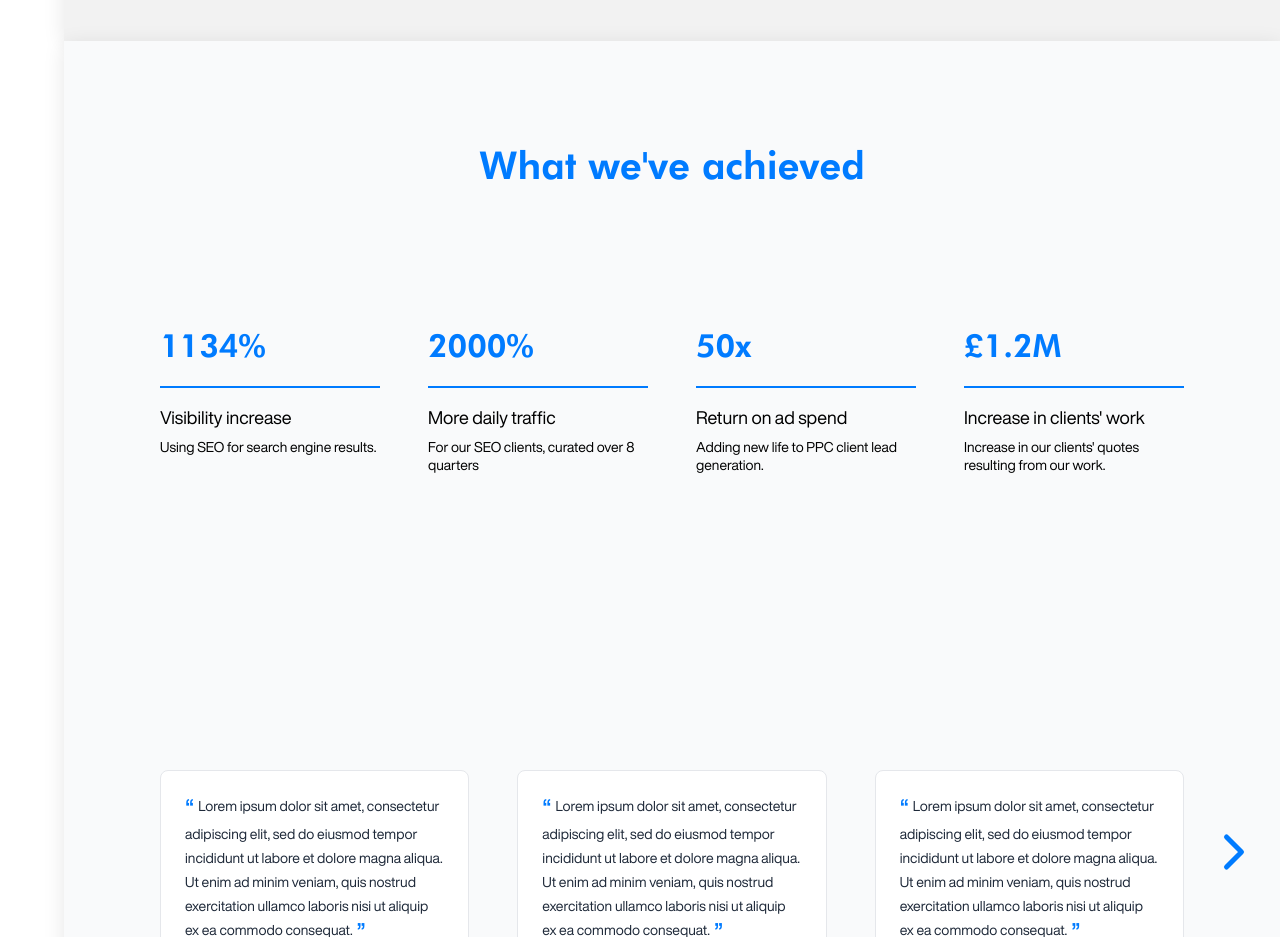
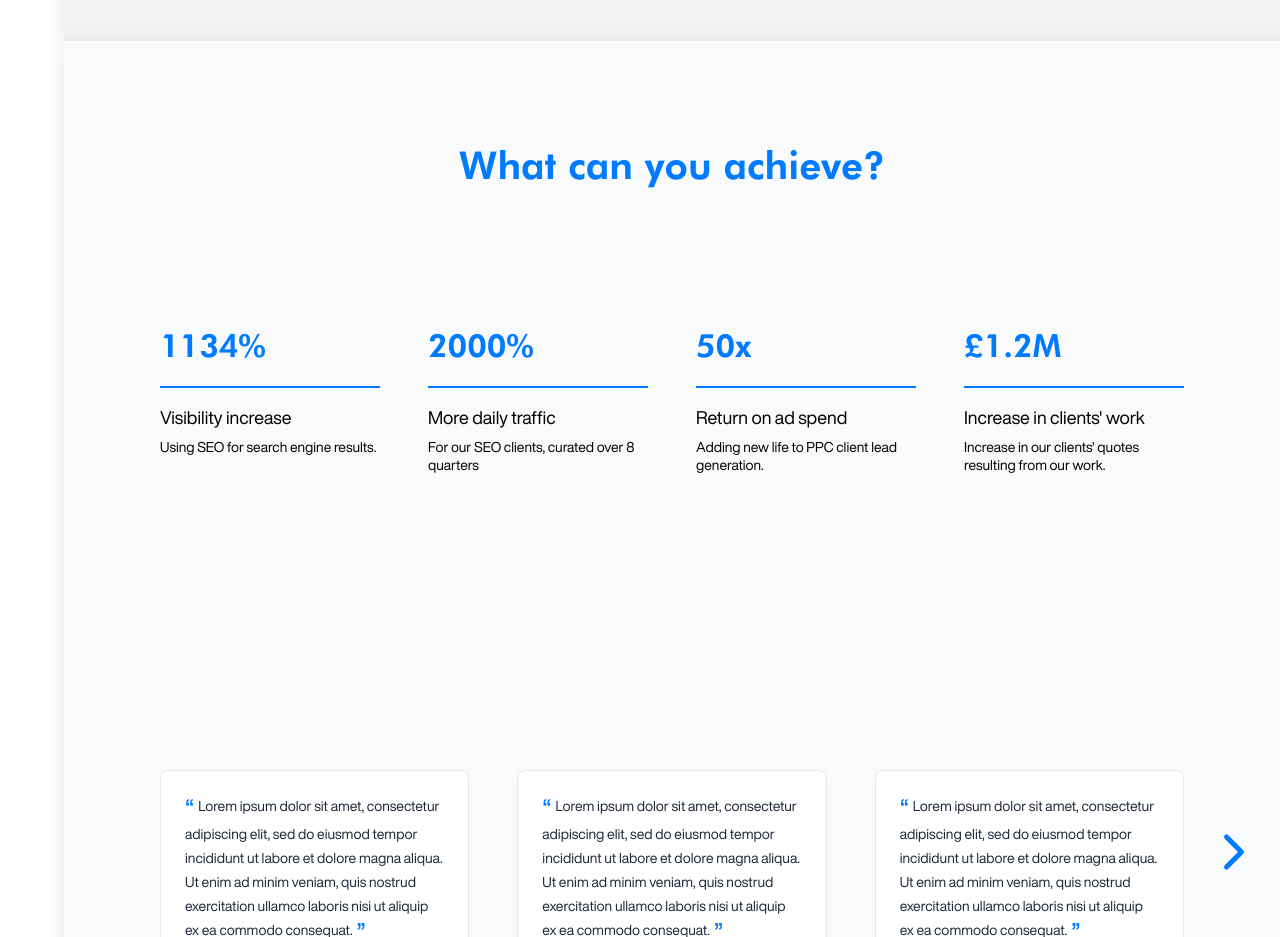
Before and after one commit to gabrielsaban/consultico-marketing-site, a Next.js app: page / in a window 1280 px wide. Shown: the part 3840-4777 px from the top of the page. Built offline with nearby package versions, Linux system fonts and the light colour scheme; no server answers.

Commit message:
heading change

```diff
--- a/src/sections/ProjectsSocialProof.tsx
+++ b/src/sections/ProjectsSocialProof.tsx
@@ -25,7 +25,7 @@ export default function ProjectsSocialProof() {
       <div className="bg-gray-50 shadow-[0_4px_20px_rgba(0,0,0,0.1)] py-16 md:py-20 lg:py-24">
         <Container className="mb-6 md:mb-8">
           <h2 className="text-[clamp(2rem,3vw,3.125rem)] font-bold text-brand-blue font-futura text-center">
-            What we&apos;ve achieved
+            What can you achieve?
           </h2>
         </Container>
 
```
